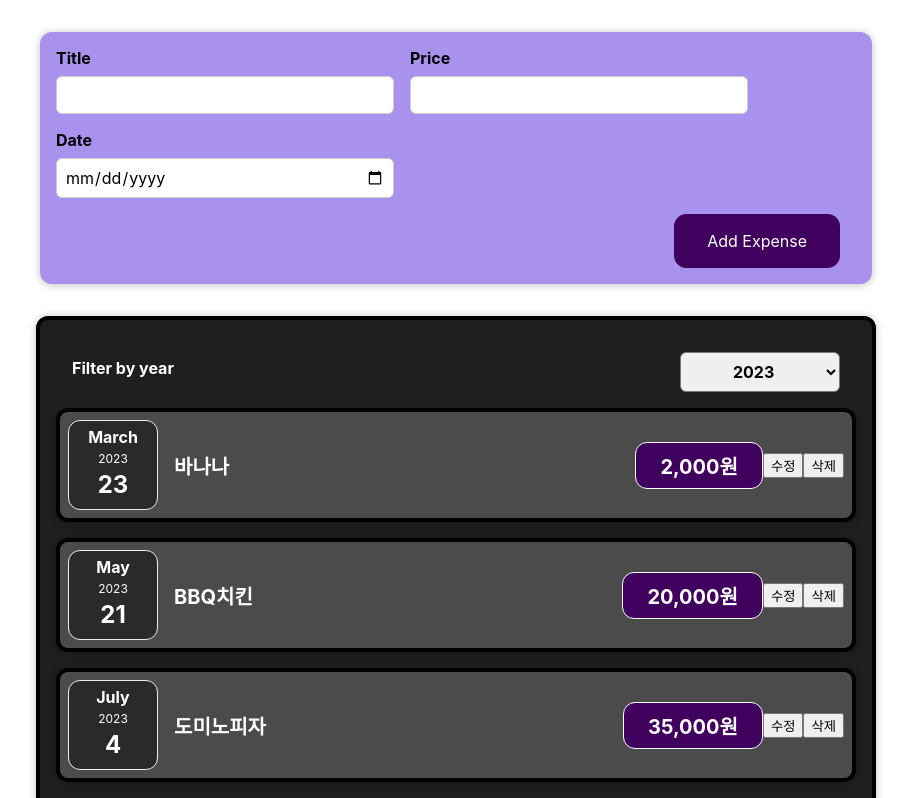
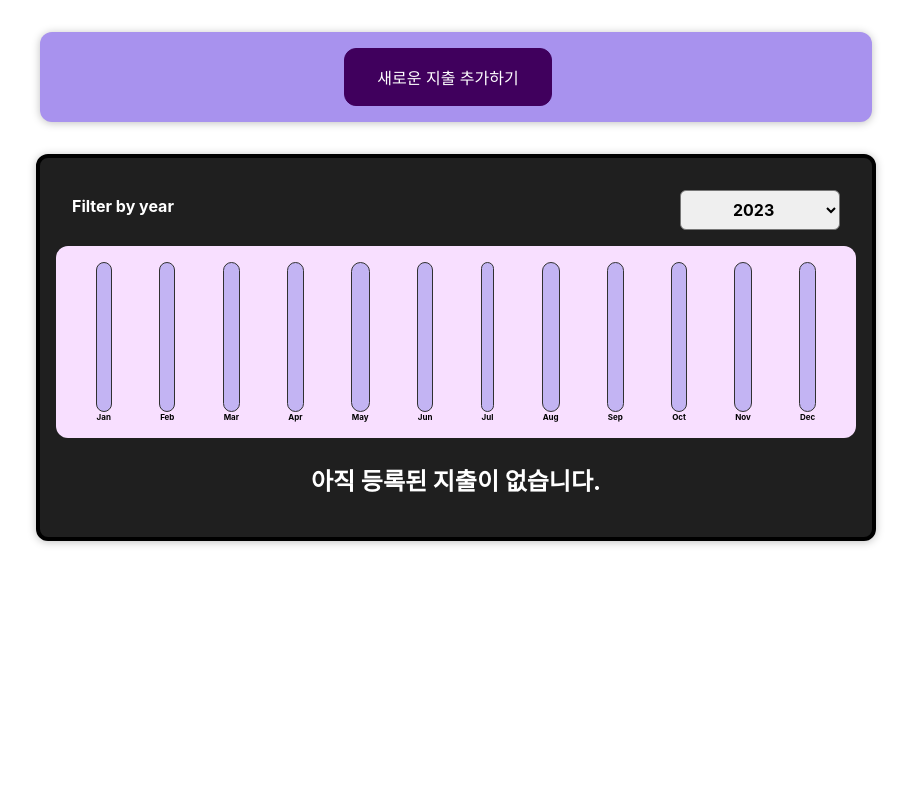
Before and after one commit to hsuncho/react-basic-study-202310, a React (Create React App) app: page / in a window 1280 px wide. Shown: the top 798 px of the page, without its empty margins (184-1095 px from the left). Built offline with nearby package versions, Linux system fonts and the light colour scheme.

Commit message:
7. 조건부 렌더링 진행, Chart 기본 setting

```diff
--- a/src/App.js
+++ b/src/App.js
@@ -1,4 +1,4 @@
-import React from 'react';
+import React, { useState } from 'react';
 import './App.css';
 import Expenses from './components/Expenses/Expenses';
 import NewExpense from './components/NewExpense/NewExpense';
@@ -8,38 +8,54 @@
 
   const expenses = [
     {
+      id: 1,
       title: '바나나',
       price: 2000,
       date: new Date(2023, 3 - 1, 23),
     },
     {
+      id: 2,
       title: 'BBQ치킨',
       price: 20000,
-      date: new Date(2023, 5 - 1, 21),
+      date: new Date(2022, 5 - 1, 21),
     },
     {
+      id: 3,
       title: '도미노피자',
       price: 35000,
       date: new Date(2023, 7 - 1, 4),
     },
     {
+      id: 4,
       title: '엽기떡볶이',
       price: 17000,
-      date: new Date(2023, 3 - 1, 28),
+      date: new Date(2021, 3 - 1, 28),
     },
   ];
+
+  //지출 객체 배열을 상태변수로 관리
+  const [expenseList, setExpenseList] = useState(expenses);
 
   //ExpenseForm에게 내려보낼 함수
   const addExpenseHandler = (newExpense) => {
     //매개변수로 값을 받음 + 변수 명은 상관 없음
     console.log('App 컴포넌트에서 응답함!');
-    console.log('App.js의 addExpenseHandler: ', newExpense);
+
+    const modifyExpense = {
+      ...newExpense,
+      id: expenseList[expenseList.length - 1].id + 1,
+    };
+    console.log(modifyExpense);
+
+    // newExpense.id = expenseList[expenseList.length - 1].id + 1;
+    setExpenseList([...expenseList, modifyExpense]);
+    console.log(expenseList);
   };
 
   return (
     <>
       <NewExpense onAddExpense={addExpenseHandler} />
-      <Expenses items={expenses} />
+      <Expenses items={expenseList} />
     </>
   );
 };
--- /dev/null
+++ b/src/components/Chart/Chart.css
@@ -0,0 +1,9 @@
+.chart {
+  padding: 1rem;
+  border-radius: 12px;
+  background-color: #f8dfff;
+  text-align: center;
+  display: flex;
+  justify-content: space-around;
+  height: 10rem;
+}
--- /dev/null
+++ b/src/components/Chart/Chart.js
@@ -0,0 +1,19 @@
+import React from 'react';
+import ChartBar from './ChartBar';
+import './Chart.css';
+
+const Chart = ({ dataPoints }) => {
+  // dataPoints 배열 안에는 12개의 객체가 들어있음
+  return (
+    <div className='chart'>
+      {dataPoints.map((dp) => (
+        <ChartBar
+          key={dp.label}
+          label={dp.label}
+        />
+      ))}
+    </div>
+  );
+};
+
+export default Chart;
--- /dev/null
+++ b/src/components/Chart/ChartBar.css
@@ -0,0 +1,30 @@
+.chart-bar {
+  height: 100%;
+  display: flex;
+  flex-direction: column;
+  align-items: center;
+}
+
+.chart-bar__inner {
+  height: 100%;
+  width: 100%;
+  border: 1px solid #313131;
+  border-radius: 12px;
+  background-color: #c3b4f3;
+  overflow: hidden;
+  display: flex;
+  flex-direction: column;
+  justify-content: flex-end;
+}
+
+.chart-bar__fill {
+  background-color: #4826b9;
+  width: 100%;
+  transition: all 0.3s ease-out;
+}
+
+.chart-bar__label {
+  font-weight: bold;
+  font-size: 0.5rem;
+  text-align: center;
+}
--- /dev/null
+++ b/src/components/Chart/ChartBar.js
@@ -0,0 +1,16 @@
+import React from 'react';
+
+import './ChartBar.css';
+
+const ChartBar = ({ label }) => {
+  return (
+    <div className='chart-bar'>
+      <div className='chart-bar__inner'>
+        <div className='chart-bar__fill'></div>
+      </div>
+      <div className='chart-bar__label'>{label}</div>
+    </div>
+  );
+};
+
+export default ChartBar;
--- /dev/null
+++ b/src/components/Expenses/ExpenseChart.js
@@ -0,0 +1,23 @@
+import React from 'react';
+import Chart from '../Chart/Chart';
+
+const ExpenseChart = () => {
+  const chartDataPoints = [
+    { label: 'Jan', value: 0 },
+    { label: 'Feb', value: 0 },
+    { label: 'Mar', value: 0 },
+    { label: 'Apr', value: 0 },
+    { label: 'May', value: 0 },
+    { label: 'Jun', value: 0 },
+    { label: 'Jul', value: 0 },
+    { label: 'Aug', value: 0 },
+    { label: 'Sep', value: 0 },
+    { label: 'Oct', value: 0 },
+    { label: 'Nov', value: 0 },
+    { label: 'Dec', value: 0 },
+  ];
+
+  return <Chart dataPoints={chartDataPoints} />;
+};
+
+export default ExpenseChart;
--- a/src/components/Expenses/Expenses.css
+++ b/src/components/Expenses/Expenses.css
@@ -7,3 +7,9 @@
   border-radius: 12px;
   box-shadow: 0 1px 8px rgba(0, 0, 0, 0.25);
 }
+.expenses p {
+  color: #ffffff;
+  font-size: 1.5rem;
+  font-weight: 700;
+  text-align: center;
+}
--- a/src/components/Expenses/Expenses.js
+++ b/src/components/Expenses/Expenses.js
@@ -1,34 +1,63 @@
-import React from 'react';
+import React, { useState } from 'react';
 import ExpenseItem from './ExpenseItem';
 import './Expenses.css';
 import ExpensesFilter from './ExpensesFilter';
 import Card from '../UI/Card';
+import ExpenseChart from './ExpenseChart';
 
 const Expenses = ({ items }) => {
+  //선택된 연도 상태값 관리
+  const [filteredYear, setFilteredYear] = useState(
+    new Date().getFullYear.toString()
+  );
+
+  // 자식 컴포넌트 ExpensesFilter에 있는 선택 연도를 끌어올리는 함수
   const filterChangeHandler = (selectedYear) => {
-    console.log('Expenses: ', selectedYear);
+    // console.log('Expenses: ', selectedYear);
+    setFilteredYear(selectedYear); //상태 변수의 값은 항상 setter로 바꾸어야 해
   };
 
   //ExpenseItem을 동적 렌더링하기
-  const iterateExpenseItem = () => {
-    // 자바스크립트 배열의 메서드 map(배열 요소에 적용할 함수)
-    // 콜백 함수의 매개값으로 배열의 요소가 하나씩 전달됨
-    // 콜백 함수는 배열 요소의 개수만큼 반복됨
-    // map의 리턴값: 함수가 적용된 각 요소가 담긴 새로운 배열이 리턴됨
-    return items.map((item) => (
+  // const iterateExpenseItem = () => {
+  //   // 자바스크립트 배열의 메서드 map(배열 요소에 적용할 함수)
+  //   // 콜백 함수의 매개값으로 배열의 요소가 하나씩 전달됨
+  //   // 콜백 함수는 배열 요소의 개수만큼 반복됨
+  //   // map의 리턴값: 함수가 적용된 각 요소가 담긴 새로운 배열이 리턴됨
+  //   return items.map((item) => (
+  //     <ExpenseItem
+  //       key={item.id}
+  //       title={item.title}
+  //       price={item.price}
+  //       date={item.date}
+  //     />
+  //   ));
+  // }; //items가 리턴되는 것이 아니라 items의 길이만큼 component가 작성된 새로운 배열이 리턴됨
+  // //iterateExpenseItem()으로
+
+  const filteredItems = items.filter(
+    (item) => item.date.getFullYear().toString() === filteredYear
+    //필터링 먼저 진행
+  );
+
+  //조건부 렌더링을 위한 변수
+  let expenseContent = <p> 아직 등록된 지출이 없습니다.</p>;
+
+  if (filteredItems.length > 0) {
+    expenseContent = filteredItems.map((item) => (
       <ExpenseItem
+        key={item.id}
         title={item.title}
         price={item.price}
         date={item.date}
       />
     ));
-  }; //items가 리턴되는 것이 아니라 items의 길이만큼 component가 작성된 새로운 배열이 리턴됨
-  //iterateExpenseItem()으로
+  }
 
   return (
     <Card className='expenses'>
       <ExpensesFilter onChangeFilter={filterChangeHandler} />
-      {iterateExpenseItem()}
+      <ExpenseChart />
+      {expenseContent}
     </Card>
   );
 };
--- a/src/components/NewExpense/ExpenseForm.js
+++ b/src/components/NewExpense/ExpenseForm.js
@@ -1,7 +1,7 @@
 import React, { useState } from 'react';
 import './ExpenseForm.css';
 
-const ExpenseForm = ({ onSaveExpense }) => {
+const ExpenseForm = ({ onSaveExpense, onToggle }) => {
   const [userInput, setUserInput] = useState({
     title: '',
     price: '',
@@ -33,10 +33,17 @@
 
   const formSubmitHandler = (e) => {
     e.preventDefault(); //submit 차단 (submit이 실제로 실행되지 않음)
+
+    const newExpense = {
+      title: userInput.title,
+      price: userInput.price,
+      date: new Date(userInput.date),
+    };
+
     console.log('pressed submit button!'); //화면 전환
     console.log(userInput);
 
-    onSaveExpense(userInput);
+    onSaveExpense(newExpense);
 
     //입력창 리셋
     setUserInput({
@@ -44,6 +51,13 @@
       price: '',
       date: '',
     });
+
+    onToggle();
+  };
+
+  const cancelInsertHandler = () => {
+    // console.log('취소 버튼 누름!');
+    onToggle();
   };
 
   return (
@@ -79,6 +93,12 @@
         </div>
       </div>
       <div className='new-expense__actions'>
+        <button
+          type='button'
+          onClick={cancelInsertHandler}
+        >
+          Cancel
+        </button>
         <button type='submit'>Add Expense</button>
       </div>
     </form>
--- a/src/components/NewExpense/NewExpense.js
+++ b/src/components/NewExpense/NewExpense.js
@@ -1,13 +1,25 @@
-import React from 'react';
+import React, { useState } from 'react';
 import './NewExpense.css';
 import ExpenseForm from './ExpenseForm';
 
 const NewExpense = ({ onAddExpense }) => {
-  return (
-    <div className='new-expense'>
-      <ExpenseForm onSaveExpense={onAddExpense} />
-    </div>
+  const [expenseToggle, setExpenseToggle] = useState(false);
+  const startInsertModeHandler = () => setExpenseToggle(true);
+  const stopInsertModeHandler = () => setExpenseToggle(false);
+
+  let newExpenseContent = (
+    <button onClick={startInsertModeHandler}>새로운 지출 추가하기</button>
   );
+
+  if (expenseToggle) {
+    newExpenseContent = (
+      <ExpenseForm
+        onSaveExpense={onAddExpense}
+        onToggle={stopInsertModeHandler}
+      />
+    );
+  }
+  return <div className='new-expense'>{newExpenseContent}</div>;
 };
 
 export default NewExpense;
```
